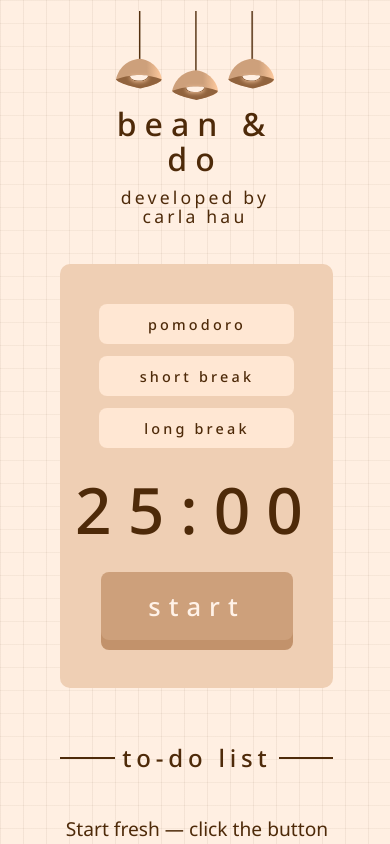
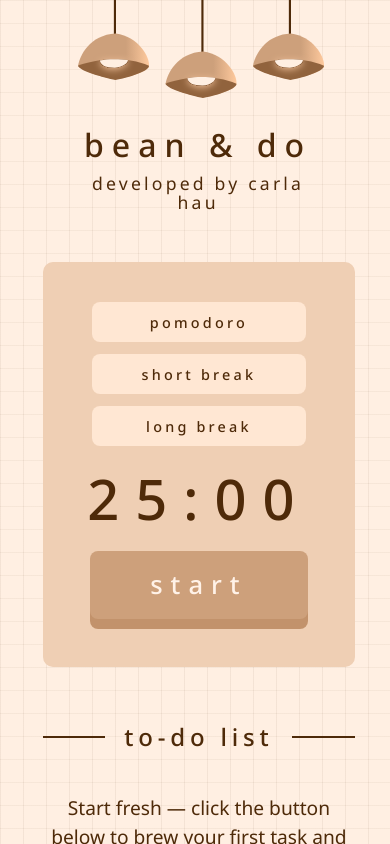
Before and after one commit to carlahauu/Bean-And-Do-Frontend, a React (Vite) app: page / in a window 390 px wide. Shown: the top 844 px of the page. Built offline with nearby package versions, Linux system fonts and the light colour scheme.

Commit message:
Updated styling for small screen sizes

```diff
--- a/src/App.css
+++ b/src/App.css
@@ -5,3 +5,9 @@
   padding: 2rem;
   text-align: center;
 }
+
+@media only screen and (min-width: 0px) and (max-width: 507px){
+  #root {
+    margin: 0 auto;
+  }
+}
--- a/src/styles/Footer.css
+++ b/src/styles/Footer.css
@@ -22,7 +22,7 @@
 }
 
 .madeWithLove h1{
-    font-size: 1.5rem;
+    font-size: 1rem;
     font-weight: 400;
     letter-spacing: 0.2rem;
     margin-top: 1em;
--- a/src/styles/Home.css
+++ b/src/styles/Home.css
@@ -8,3 +8,10 @@
         margin-left: -12vw;
     }
 }
+
+@media only screen and (min-width: 0px) and (max-width: 507px){
+    .homeContainer{
+        width: 80vw;
+        margin-left: -16.5vw;
+    }
+}
--- a/src/styles/Navbar.css
+++ b/src/styles/Navbar.css
@@ -89,3 +89,20 @@
         margin-top: -110%;
     }
 }
+
+@media only screen and (min-width: 0px) and (max-width: 507px){
+    .navBarContainer h1{
+        font-weight: 500;
+        font-size: 2rem;
+    }
+    .navBarContainer{
+        width: 140%;
+        margin-left: -2em
+    }
+
+    .navBarContainer img{
+        width: 100%;
+        margin-left: 0.2em;
+        margin-top: 0em;
+    }
+}
--- a/src/styles/Timer.css
+++ b/src/styles/Timer.css
@@ -72,8 +72,12 @@
 
 @media only screen and (min-width: 0px) and (max-width: 507px){
     .timer h1{
-        font-size: 4rem;
+        font-size: 3.5rem;
         font-weight: 500;
         letter-spacing: 1rem;
     }
+    .timerOptions button{
+        width: 55vw;
+        height: 2.5rem;
+    }
 }
```
